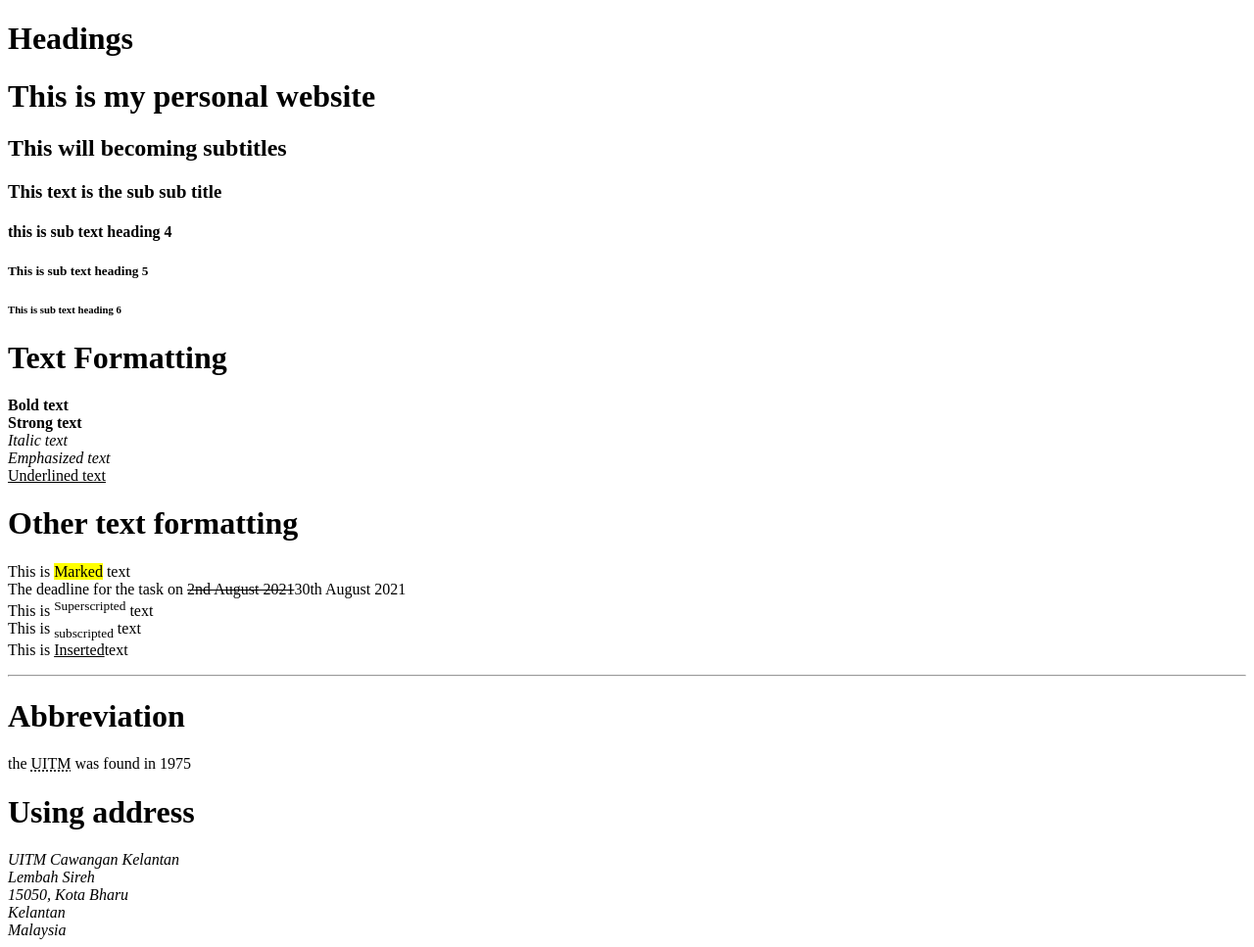
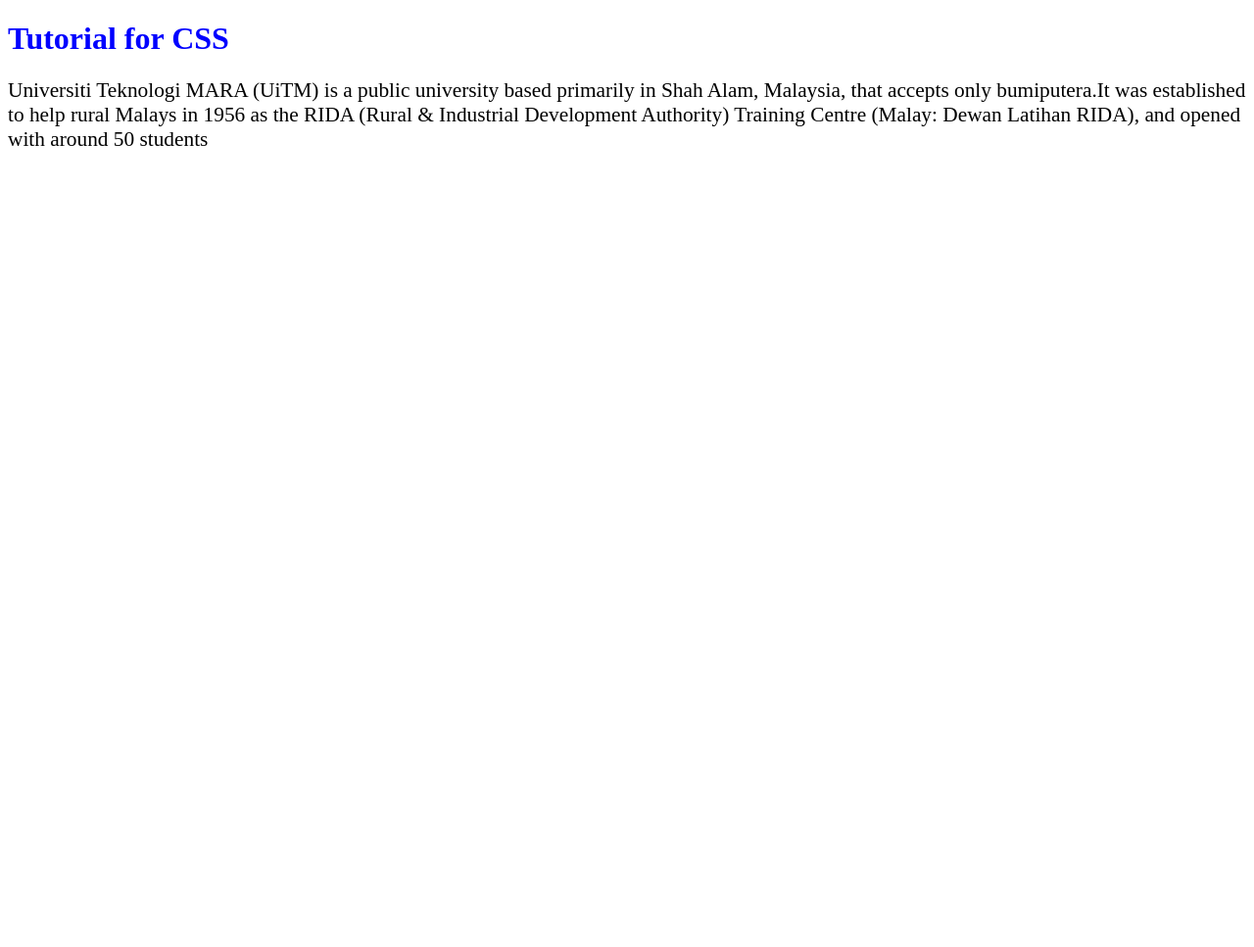
Before and after one commit to syazwanaiman98/my-project, a plain HTML site: page index.html in a window 1280 px wide. Shown: the whole page at 98% size. After the commit the page ends 800 px from the top, so only its background shows below. Drawn offline with Linux system fonts and the light colour scheme.

Commit message:
Add files via upload

```diff
--- a/index.html
+++ b/index.html
@@ -1,47 +1,15 @@
 <!DOCTYPE html>
 <html>
 <head>
-		<title>This is my first homepage</title>
-</head>
-
-<body>
-<h1>Headings</h1>
-		<h1>This is my personal website</h1>
-		<h2>This will becoming subtitles</h2>
-		<h3>This text is the sub sub title</h3>
-		<h4>this is sub text heading 4</h4>
-		<h5>This is sub text heading 5</h5>
-		<h6>This is sub text heading 6</h6>
-<p>
-<h1>Text Formatting</h1>
-		<b>Bold text</b><br>
-		<strong>Strong text</strong><br>
-		<i>Italic text</i><br>
-		<em>Emphasized text</em><br>
-		<u>Underlined text</u>
-<p>
-<h1>Other text formatting</h1>
-		This is <mark>Marked</mark> text<br>
-		The deadline for the task on <del>2nd August 2021</del>30th August 2021<br>
-		This is <sup>Superscripted</sup> text<br>
-		This is <sub>subscripted</sub> text<br>
-		This is <ins>Inserted</ins>text
-<p>
-<hr>
-<h1>Abbreviation</h1>
-
-the <abbr title="Universiti Teknologi Mara">UITM</abbr> was found in 1975
-<p>
-<h1>Using address</h1>
-
-<address>
-		UITM Cawangan Kelantan<br>
-		Lembah Sireh<br>
-		15050, Kota Bharu<br>
-		Kelantan<br>
-		Malaysia
-</address>
+		<title>Tutorial Cascading Style Sheet - External CSS</title>
 
 
+</head>
+<body>
+
+<h1 style="color:blue;">Tutorial for CSS</h1>
+
+<p style="font-size: 16pt;">Universiti Teknologi MARA (UiTM) is a public university based primarily in Shah Alam, Malaysia, that accepts only bumiputera.It was established to help rural Malays in 1956 as the RIDA (Rural & Industrial Development Authority) Training Centre (Malay: Dewan Latihan RIDA), and opened with around 50 students</p>
+
 </body>
-</htm>
+<html>
--- /dev/null
+++ b/style.css
@@ -0,0 +1,11 @@
+body {background-color: lightgrey;}
+
+h1 {color:green;}
+
+p
+		{
+
+			color: #465978;
+			font-size: 16pt;
+			font-family: verdana;
+		}
```
Also changed, not shown: Internal-css.html (added, +20 -0 lines), external-css.html (added, +15 -0 lines).
